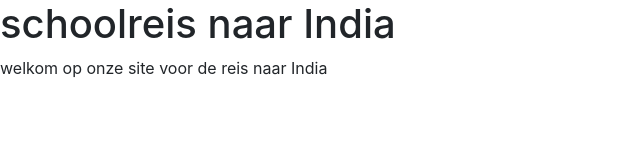
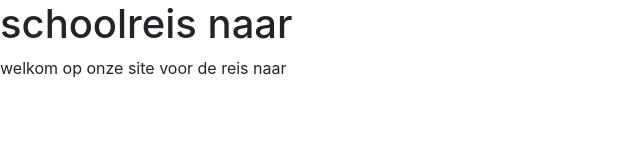
Before and after one commit to DieterParmentier/reis-website-live, a plain HTML site: page index.htm in a window 1280 px wide. Shown: the whole page, without its empty margins (0-640 px from the left). Drawn offline with nearby package versions, Linux system fonts and the light colour scheme.

Commit message:
generalize site

```diff
--- a/index.htm
+++ b/index.htm
@@ -11,8 +11,8 @@
     <title>schoolreis</title>
   </head>
   <body>
-    <h1>schoolreis naar India</h1>
-    <p>welkom op onze site voor de reis naar India</p>
+    <h1>schoolreis naar </h1>
+    <p>welkom op onze site voor de reis naar </p>
 
     <!-- Optional JavaScript -->
     <!-- jQuery first, then Popper.js, then Bootstrap JS -->
```
